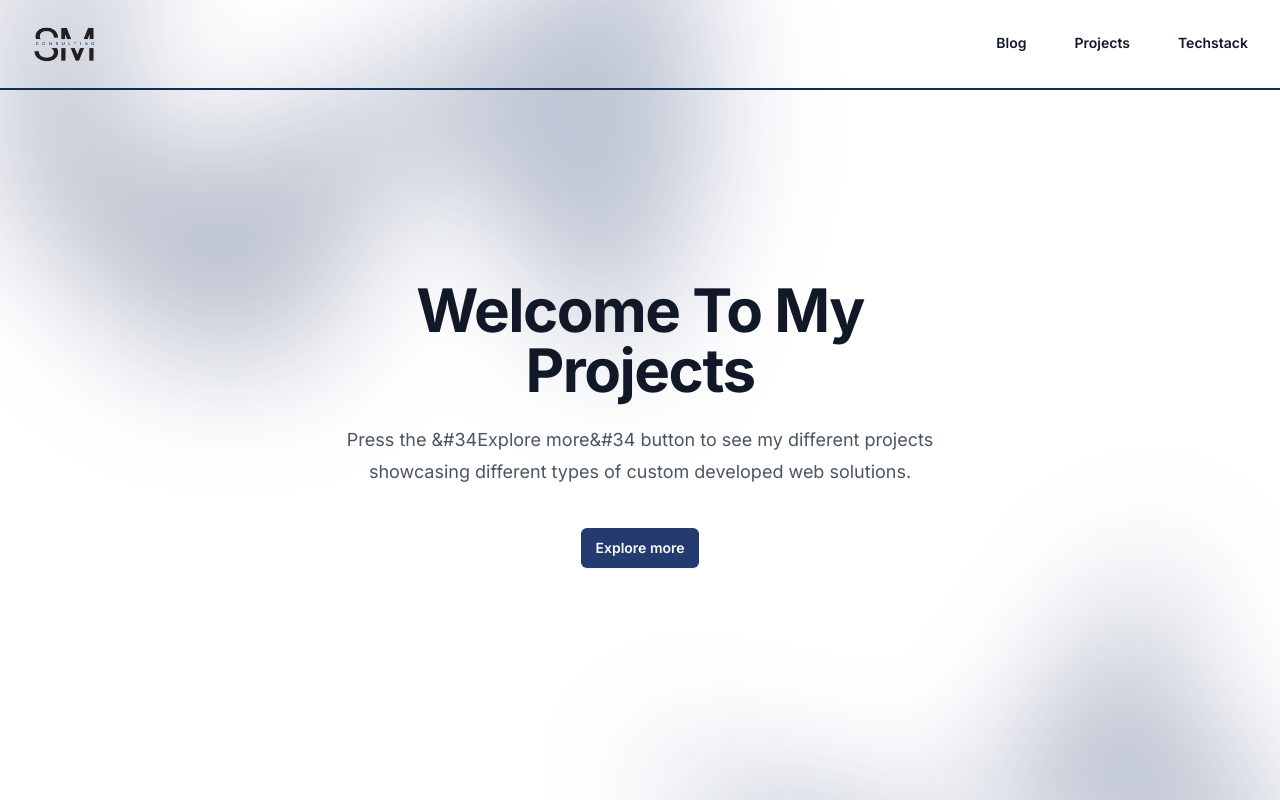
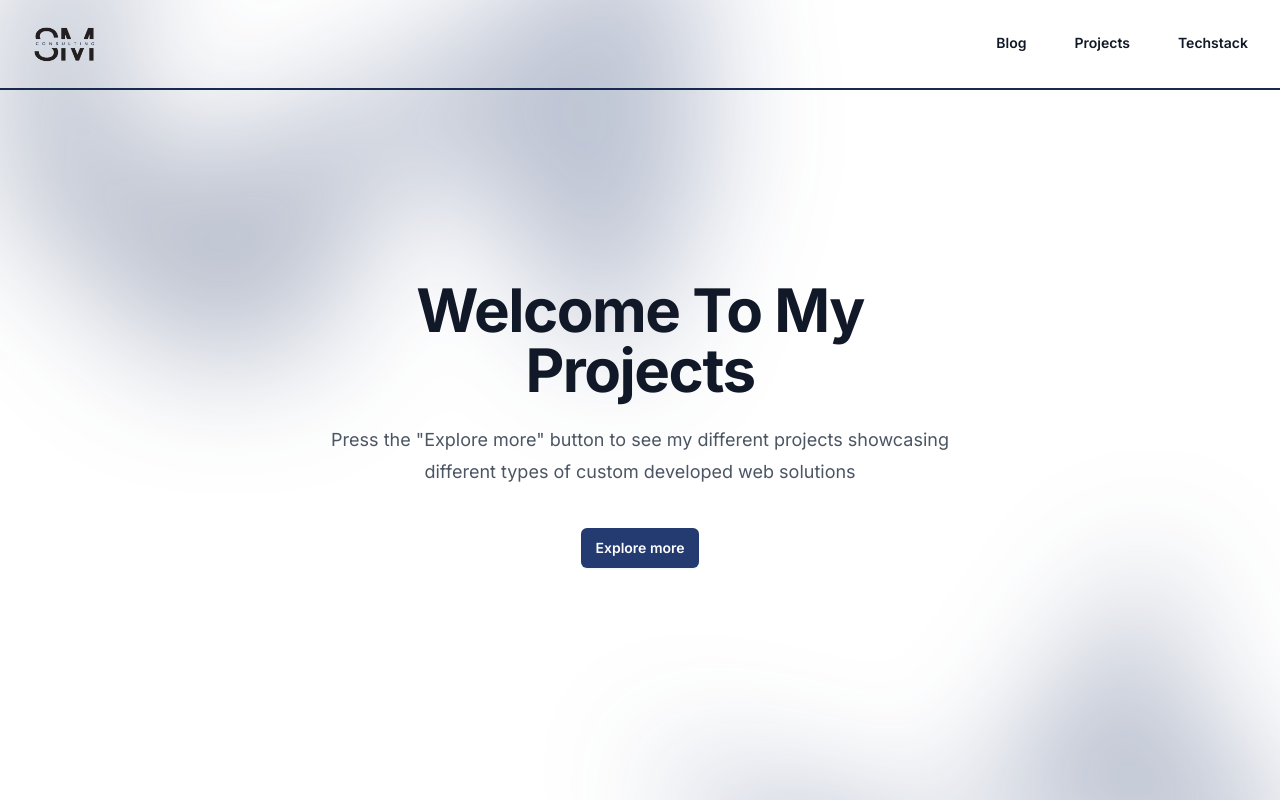
Before and after one commit to Flying0101/projects, a Next.js app: page / in a window 1280 px wide. Shown: the top 800 px of the page. Built offline with nearby package versions, Linux system fonts and the light colour scheme.

Commit message:
add new functionality for text

```diff
--- a/src/components/Hero.tsx
+++ b/src/components/Hero.tsx
@@ -1,5 +1,10 @@
+const Hero = () => {
+  const heroText = "Welcome To My Projects";
+  const heroInfo =
+    ' Press the  "Explore more" button to see my different projects showcasing different types of custom developed web solutions';
 
-const Hero = () => {
+  const letters = heroText.split("");
+  const infoLetters = heroInfo.split("");
 
   return (
     <div className="bg-white min-h-90vh] " id="hero">
@@ -19,11 +24,24 @@ const Hero = () => {
         <div className="mx-auto max-w-2xl py-32 sm:py-48 lg:py-56">
           <div className="text-center">
             <h1 className="text-4xl font-bold tracking-tight text-gray-900 sm:text-6xl">
-              Welcome To My Projects
+              {letters.map((letter, index) => (
+                <span
+                  key={index}
+                  className="hover:text-5xl transition-all duration-100 ease-in"
+                >
+                  {letter}
+                </span>
+              ))}
             </h1>
             <p className="mt-6 text-lg leading-8 text-gray-600">
-              Press the &#34Explore more&#34 button to see my different projects
-              showcasing different types of custom developed web solutions.
+              {infoLetters.map((letter, index) => (
+                <span
+                  key={index}
+                  className="hover:text-xl transition-all duration-100 ease-in"
+                >
+                  {letter === '"' ? <>&quot;</> : letter}
+                </span>
+              ))}
             </p>
             <div className="mt-10 flex items-center justify-center gap-x-6">
               <a
```
